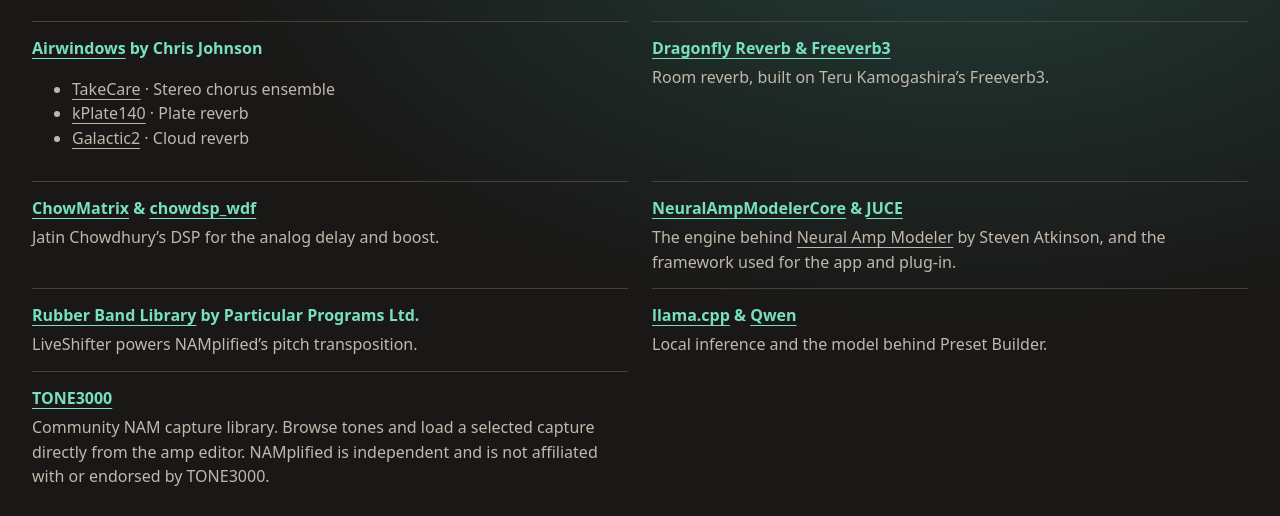
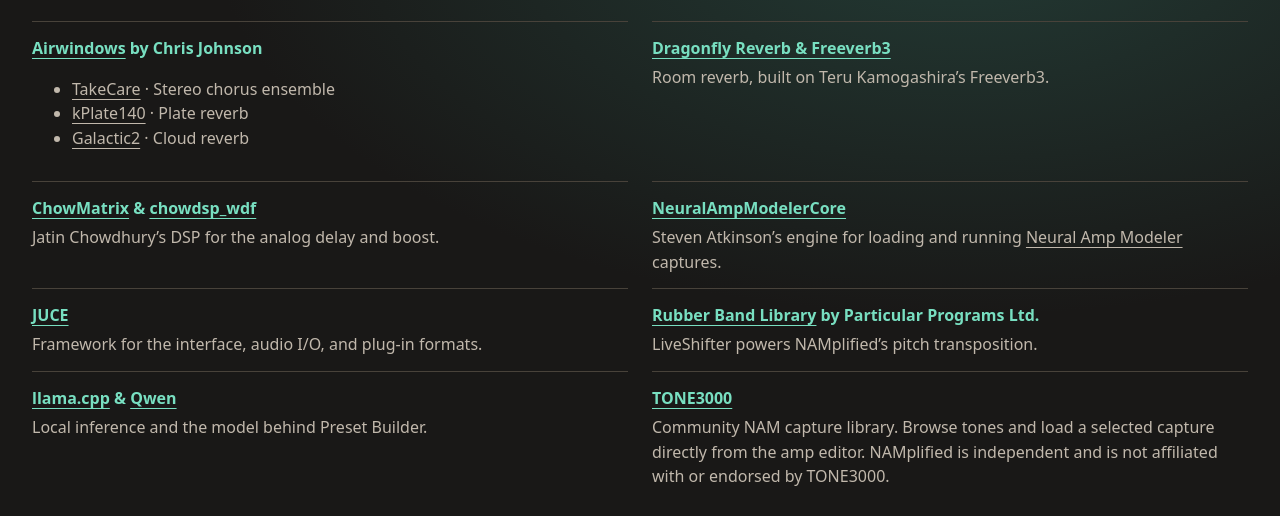
Before and after one commit to sedosa-guitar/namplified-web, a plain HTML site: page credits.html in a window 1280 px wide. Shown: the part 284-800 px from the top of the page. Drawn offline with Linux system fonts and the light colour scheme.

Commit message:
Give NAM Core and JUCE separate credits

```diff
--- a/credits.html
+++ b/credits.html
@@ -36,7 +36,8 @@
     </div>
     <div><dt><a href="https://github.com/michaelwillis/dragonfly-reverb">Dragonfly Reverb &amp; Freeverb3</a></dt><dd>Room reverb, built on Teru Kamogashira’s Freeverb3.</dd></div>
     <div><dt><a href="https://github.com/Chowdhury-DSP/ChowMatrix">ChowMatrix</a> &amp; <a href="https://github.com/Chowdhury-DSP/chowdsp_wdf">chowdsp_wdf</a></dt><dd>Jatin Chowdhury’s DSP for the analog delay and boost.</dd></div>
-    <div><dt><a href="https://github.com/sdatkinson/NeuralAmpModelerCore">NeuralAmpModelerCore</a> &amp; <a href="https://github.com/juce-framework/JUCE">JUCE</a></dt><dd>The engine behind <a href="https://www.neuralampmodeler.com/">Neural Amp Modeler</a> by Steven Atkinson, and the framework used for the app and plug-in.</dd></div>
+    <div><dt><a href="https://github.com/sdatkinson/NeuralAmpModelerCore">NeuralAmpModelerCore</a></dt><dd>Steven Atkinson’s engine for loading and running <a href="https://www.neuralampmodeler.com/">Neural Amp Modeler</a> captures.</dd></div>
+    <div><dt><a href="https://github.com/juce-framework/JUCE">JUCE</a></dt><dd>Framework for the interface, audio I/O, and plug-in formats.</dd></div>
     <div><dt><a href="https://github.com/breakfastquay/rubberband/tree/v4.0.0">Rubber Band Library</a> by Particular Programs Ltd.</dt><dd>LiveShifter powers NAMplified’s pitch transposition.</dd></div>
     <div><dt><a href="https://github.com/ggml-org/llama.cpp">llama.cpp</a> &amp; <a href="https://huggingface.co/Qwen/Qwen3-4B-Instruct-2507">Qwen</a></dt><dd>Local inference and the model behind Preset Builder.</dd></div>
     <div><dt><a href="https://www.tone3000.com">TONE3000</a></dt><dd>Community NAM capture library. Browse tones and load a selected capture directly from the amp editor. NAMplified is independent and is not affiliated with or endorsed by TONE3000.</dd></div>
```
